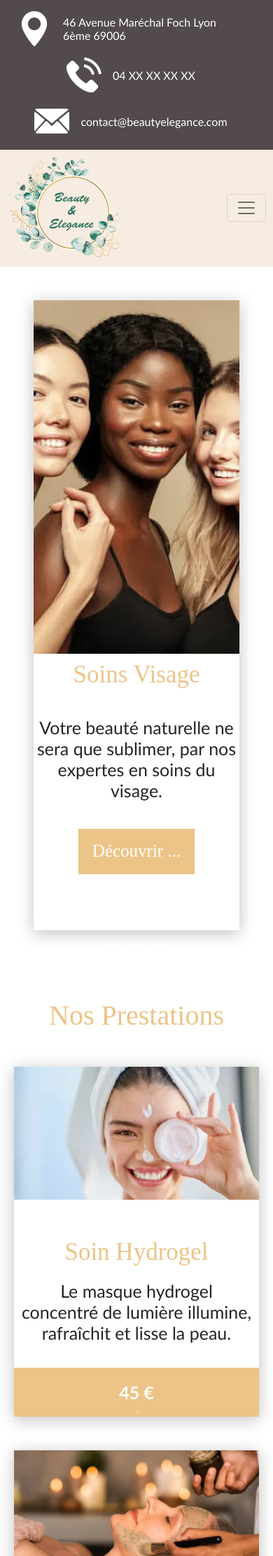
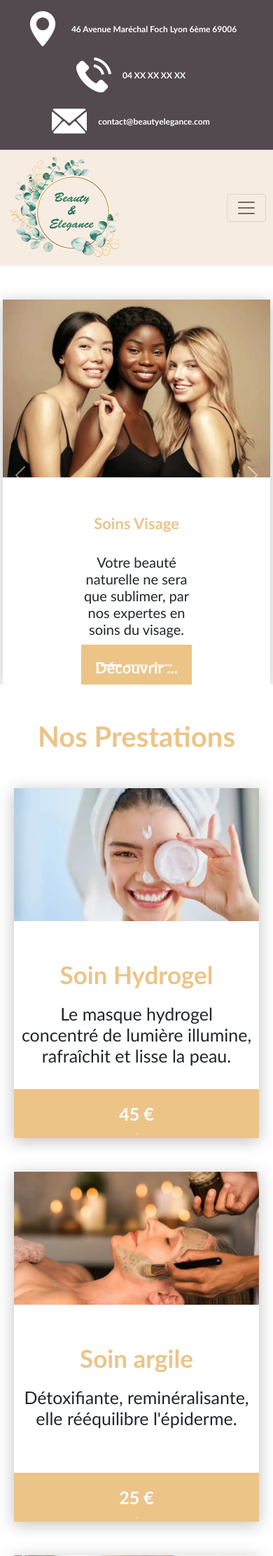
Before and after one commit to KayzPart/Beauty-Elegance, a PHP site: page /index.html in a window 390 px wide; the page is wider, and only the part inside the window is pictured. Shown: the top 2223 px of that part at 70% size. Run offline with PHP 8.4, Linux system fonts and the light colour scheme; some web fonts are replaced.

Commit message:
feat: fin responsive + essai connect sql

```diff
--- a/app.js
+++ b/app.js
@@ -0,0 +1,27 @@
+const ml = document.getElementById('ml');
+console.log(ml);
+
+const modal = document.getElementById('modal');
+console.log(modal)
+
+const pc = document.getElementById('pc')
+
+const closeMd = document.getElementById('close-md')
+
+const closeMdFirst = document.getElementById('btnclosemd')
+
+ml.addEventListener('click', function(){
+    modal.classList.toggle('show');
+})
+
+pc.addEventListener('click', function(){
+    modal.classList.toggle('show');
+})
+
+closeMd.addEventListener('click', function(){
+    modal.classList.toggle('show')
+})
+
+closeMdFirst.addEventListener('click', function(){
+    modal.classList.toggle('show')
+})
--- a/index.html
+++ b/index.html
@@ -7,17 +7,18 @@
     <meta name="viewport" content="width=device-width, initial-scale=1.0">
     <meta name="description" content="Site vitrine réprésentatif d'un institut de beauté sur Lyon 6ème">
     <title>Beauty Elegance</title>
+    <link rel="shortcut icon" href="./ressource/faviconlogo.png" type="image/x-icon">
     <link href="https://cdn.jsdelivr.net/npm/bootstrap@5.1.3/dist/css/bootstrap.min.css" rel="stylesheet"
         integrity="sha384-1BmE4kWBq78iYhFldvKuhfTAU6auU8tT94WrHftjDbrCEXSU1oBoqyl2QvZ6jIW3" crossorigin="anonymous">
     <link rel="stylesheet" href="./style.css">
-    <link rel="stylesheet" href="./font/style.css">
 </head>
 
 <body>
     <header class="row-limit-size">
         <ul class="nav justify-content-center p-2">
             <li class="nav-item">
-                <a class="nav-link active align-center" aria-current="page" href="https://www.google.fr/maps/place/46+Av.+Mar%C3%A9chal+Foch+6eme/@45.7702433,4.8409031,17z/data=!3m1!4b1!4m6!1m2!2m1!1s46+Avenue+Mar%C3%A9chal+Foch+Lyon+6%C3%A8me+69006!3m2!1s0x47f4eaf0f16d6b05:0x2dbf310721bc08ac!15sCik0NiBBdmVudWUgTWFyw6ljaGFsIEZvY2ggTHlvbiA2w6htZSA2OTAwNpIBEGNvbXBvdW5kX3NlY3Rpb24">
+                <a class="nav-link active align-center" aria-current="page"
+                    href="https://www.google.fr/maps/place/46+Av.+Mar%C3%A9chal+Foch+6eme/@45.7702433,4.8409031,17z/data=!3m1!4b1!4m6!1m2!2m1!1s46+Avenue+Mar%C3%A9chal+Foch+Lyon+6%C3%A8me+69006!3m2!1s0x47f4eaf0f16d6b05:0x2dbf310721bc08ac!15sCik0NiBBdmVudWUgTWFyw6ljaGFsIEZvY2ggTHlvbiA2w6htZSA2OTAwNpIBEGNvbXBvdW5kX3NlY3Rpb24">
                     <img src="./ressource/maps.webp" alt="">
                     <p class="px-3 p-contact-header">
                         46 Avenue Maréchal Foch Lyon 6ème 69006
@@ -85,12 +86,12 @@
                 <button type="button" data-bs-target="#carouselExampleIndicators" data-bs-slide-to="2"
                     aria-label="Slide 3"></button>
             </div>
-            <div class="carousel-inner p-5">
+            <div class="carousel-inner pt-5 px-1">
                 <div class="carousel-item active">
                     <img src="./ressource/slide1.webp" class="d-block w-50" alt="...">
                     <div class="content-slide text-center">
                         <div class="txt-slide">
-                          <h2>Soins Visage</h2>
+                            <h2>Soins Visage</h2>
                             <p>
                                 Votre beauté naturelle
                                 ne sera que sublimer,
@@ -148,7 +149,7 @@
     </div>
     <!-- Prestation -->
     <main class="presta row-limit-size pb-5">
-        <div class="presta-categorie mb-5">
+        <article class="presta-categorie mb-5">
             <figure>
                 <img src="./ressource/soinvisage.webp" alt="soin-visage">
             </figure>
@@ -161,22 +162,22 @@
             <div class="price-presta align-center">
                 <span>45 €</span>
             </div>
-        </div>
-        <div class="presta-categorie mb-5">
+        </article>
+        <article class="presta-categorie mb-5">
             <figure>
                 <img src="./ressource/soinvisage2.webp" alt="soin-visage">
             </figure>
             <div class="txt-presta">
                 <h3>Soin argile</h3>
                 <p>
-                    Détoxifiante,   reminéralisante, elle rééquilibre l'épiderme.
+                    Détoxifiante, reminéralisante, elle rééquilibre l'épiderme.
                 </p>
             </div>
             <div class="price-presta align-center">
                 <span>25 €</span>
             </div>
-        </div>
-        <div class="presta-categorie mb-5">
+        </article>
+        <article class="presta-categorie mb-5">
             <figure>
                 <img src="./ressource/soinvisage3.webp" alt="soin-visage">
             </figure>
@@ -189,8 +190,8 @@
             <div class="price-presta align-center">
                 <span>35 €</span>
             </div>
-        </div>
-        <div class="presta-categorie mb-5" id="ancre-corps">
+        </article>
+        <article class="presta-categorie mb-5" id="ancre-corps">
             <figure>
                 <img src="./ressource/soincorp.webp" alt="soin-visage">
             </figure>
@@ -203,8 +204,8 @@
             <div class="price-presta align-center">
                 <span>75 €</span>
             </div>
-        </div>
-        <div class="presta-categorie mb-5">
+        </article>
+        <article class="presta-categorie mb-5">
             <figure>
                 <img src="./ressource/soincorp2.webp" alt="soin-visage">
             </figure>
@@ -217,8 +218,8 @@
             <div class="price-presta align-center">
                 <span>60 €</span>
             </div>
-        </div>
-        <div class="presta-categorie mb-5">
+        </article>
+        <article class="presta-categorie mb-5">
             <figure>
                 <img src="./ressource/soincorp3.webp" alt="soin-visage">
             </figure>
@@ -231,8 +232,8 @@
             <div class="price-presta align-center">
                 <span>75 €</span>
             </div>
-        </div>
-        <div class="presta-categorie mb-5" id="ancre-epilation">
+        </article>
+        <article class="presta-categorie mb-5" id="ancre-epilation">
             <figure>
                 <img src="./ressource/sourcil3.webp" alt="soin-visage">
             </figure>
@@ -246,8 +247,8 @@
             <div class="price-presta align-center">
                 <span>15 €</span>
             </div>
-        </div>
-        <div class="presta-categorie mb-5">
+        </article>
+        <article class="presta-categorie mb-5">
             <figure>
                 <img src="./ressource/jambe.webp" alt="soin-visage">
             </figure>
@@ -261,8 +262,8 @@
             <div class="price-presta align-center">
                 <span>25 €</span>
             </div>
-        </div>
-        <div class="presta-categorie mb-5">
+        </article>
+        <article class="presta-categorie mb-5">
             <figure>
                 <img src="./ressource/maillot.webp" alt="soin-visage">
             </figure>
--- a/php/accept_cookie.php/footer.views.php
+++ /dev/null
@@ -1,5 +0,0 @@
-<?php if($showcookie) { ?>
-<div class="cookie-alert">
-   En poursuivant votre navigation sur ce site, vous acceptez l’utilisation de cookies pour vous proposer des contenus et services adaptés à vos centres d’intérêts.<br /><a href="php/accept_cookie.php">OK</a>
-</div>
-<?php } ?>
--- a/style.css
+++ b/style.css
@@ -35,54 +35,25 @@ time, mark, audio, video {
 	font: inherit;
 	vertical-align: baseline;
 }
-
-/* FONT SITE */
-/* Font Menu */
-@font-face {
-    font-family: 'Gill Sans MT Light';
-    font-style: normal;
-    font-weight: normal;
-    src: local('Gill Sans MT Light'), url('Gill Sans MT Light.woff') format('woff');
+/* GÉNÉRAL   */
+.show{
+    display: block !important;
 }
-/* Font Titre */
-@font-face {
-    font-family: 'Gill Sans MT Heavy';
-    font-style: normal;
-    font-weight: normal;
-    src: local('Gill Sans MT Heavy'), url('Gill Sans MT Heavy.woff') format('woff');
+body{
+    font-family: 'Gill Sans', 'Gill Sans MT', Calibri, 'Trebuchet MS', sans-serif;
 }
-/* Font Texte */
-@font-face {
-    font-family: 'Gill Sans MT Book';
-    font-style: normal;
-    font-weight: normal;
-    src: local('Gill Sans MT Book'), url('Gill Sans MT Book.woff') format('woff');
-}
-/* @font-face {
-    font-family: 'Gill Sans MT Bold';
-    font-style: normal;
-    font-weight: normal;
-    src: local('Gill Sans MT Bold'), url('Gill Sans MT Bold.woff') format('woff');
-} */
-
-/* GÉNÉRAL   */
 .row-limit-size{
     max-width: 1600px;
     width: 100%;
 }
 h1, h2, h3{
-    font-family: 'Gill Sans MT Heavy';
+    font-weight: 700;
     color:var(--title-color);
-}
-p, span{
-    /* font-family: 'Gill Sans MT Heavy'; */
-    font-family: 'Gill Sans', 'Gill Sans MT', Calibri, 'Trebuchet MS', sans-serif;
-
 }
 a{
     display: block;
     text-decoration: none;
-    font-family: 'Gill Sans MT Heavy';
+    font-weight: 700;
 }
 ul{
     list-style-type: none;
@@ -233,7 +205,7 @@ nav.navbar > .container-fluid > #navbarNav > ul > li > a {
 }
 
 .presta > .presta-categorie > figure > img{
-    width: 100%;
+    width: 21.9em;
     height: 190px;
     object-fit: cover;
     position: absolute;
@@ -437,6 +405,7 @@ span.bold{
 /* Media Querry */
 @media screen and (max-width: 1600px){
     .slide > #carouselExampleIndicators > .carousel-inner > .carousel-item > img{
+        width: auto;
         height: 505px;
         object-fit: cover;
     }
@@ -480,6 +449,7 @@ span.bold{
     .slide > #carouselExampleIndicators > .carousel-inner > .carousel-item > img{
         left: 0;
         width: 100% !important;
+        height: auto;
     }
     .slide > #carouselExampleIndicators > .carousel-inner > .carousel-item > .content-slide{
         height: 900px;
@@ -503,22 +473,67 @@ span.bold{
         width: auto;
         padding: 0 20px;
     }
-    /* footer > .main-footer > .story_b, .newsletter {
-        width: 90%;
-    } */
+    .slide > #carouselExampleIndicators > .carousel-inner > .carousel-item > .content-slide > .txt-slide{
+        top: 55%;
+        left: 25%;
+    }
+    .slide > #carouselExampleIndicators > .carousel-inner > .carousel-item > .content-slide{
+        height: 750px;
+    }
+    .p-contact-header{
+        font-size: 12px;
+    }
 }
 @media screen and (max-width: 600px){
     .contact > .maps > iframe{
         width: 450px;
     }
+    .slide > #carouselExampleIndicators > .carousel-inner > .carousel-item > .content-slide > .txt-slide{
+        top: 52%;
+        left: 25%;
+    }
+    .slide > #carouselExampleIndicators > .carousel-inner > .carousel-item > .content-slide{
+        height: 650px;
+    }
+    .slide > #carouselExampleIndicators > .carousel-inner > .carousel-item > .content-slide > .txt-slide > h2{
+        font-size: 30px;
+    }
+    .slide > #carouselExampleIndicators > .carousel-inner > .carousel-item > .content-slide > .txt-slide > p{
+        padding: 10px;
+    }
 }
 @media screen and (max-width: 590px){
+    .newsletter-content{
+        width: 300px;
+    }
+    .newsletter-content > label > input{
+        width: 200px;
+    }
+    .txt-adresse > a > p{
+        font-size: 20px;
+    }
+    .slide > #carouselExampleIndicators > .carousel-inner > .carousel-item > img{
+        width: 100% !important;
+    }
+    nav.navbar > .container-fluid > .collapse > ul.navbar-nav > li{
+        padding: 0;
+    }
+    .slide > #carouselExampleIndicators > .carousel-inner > .carousel-item > .content-slide{
+        height: 600px;
+    }
     .slide > #carouselExampleIndicators > .carousel-inner > .carousel-item > .content-slide > .txt-slide{
-        top: 55%;
-        width: auto;
-        left: 0;
+        top: 52%;
+        left: 25%;
+    }
+    footer > .main-footer > .story_b > .sizing{
+        flex-direction: column;
+        align-items: center;
+    }
+    .slide > #carouselExampleIndicators > .carousel-inner > .carousel-item > .content-slide > .txt-slide > p{
+        font-size: 20px;
     }
 }
+
 @media screen and (max-width: 530px){
     .contact > .maps > iframe{
         width: 350px;
@@ -530,13 +545,21 @@ span.bold{
     .adresse > .txt-adresse > a > img{
         object-fit: contain;
     }
+    .slide > #carouselExampleIndicators > .carousel-inner > .carousel-item > .content-slide{
+        height: 550px;
+    }
+    .slide > #carouselExampleIndicators > .carousel-inner > .carousel-item > .content-slide > .txt-slide{
+        top: 52%;
+        left: 25%;
+    }
+
+    .slide > #carouselExampleIndicators > .carousel-inner > .carousel-item > .content-slide > .txt-slide > h2, .slide > #carouselExampleIndicators > .carousel-inner > .carousel-item > .content-slide > .txt-slide > button > a{
+        font-size: 22px;
+    }.descrip_1{
+        width: 280px !important;
+    }
+    .reseau > a > figure > img{
+        width: 50px;
+    }
+
 }
-@media only screen and (max-width:480px) {
-    .cookie-alert {
-       text-align: center;
-       left: 0; right: 0;;
-       margin: 0 auto;
-       max-width: 700px;
-       padding: 10px 30px;
-    }
-}
```
Also changed, not shown: other parts of index.html (+90 -13 lines), other parts of style.css (+25 -28 lines), connect.php (added, +13 -0 lines), index.php (added, +26 -0 lines), php/accept_cookie.php/footer.php (deleted, +0 -11 lines), ressource/faviconlogo.png (added).
